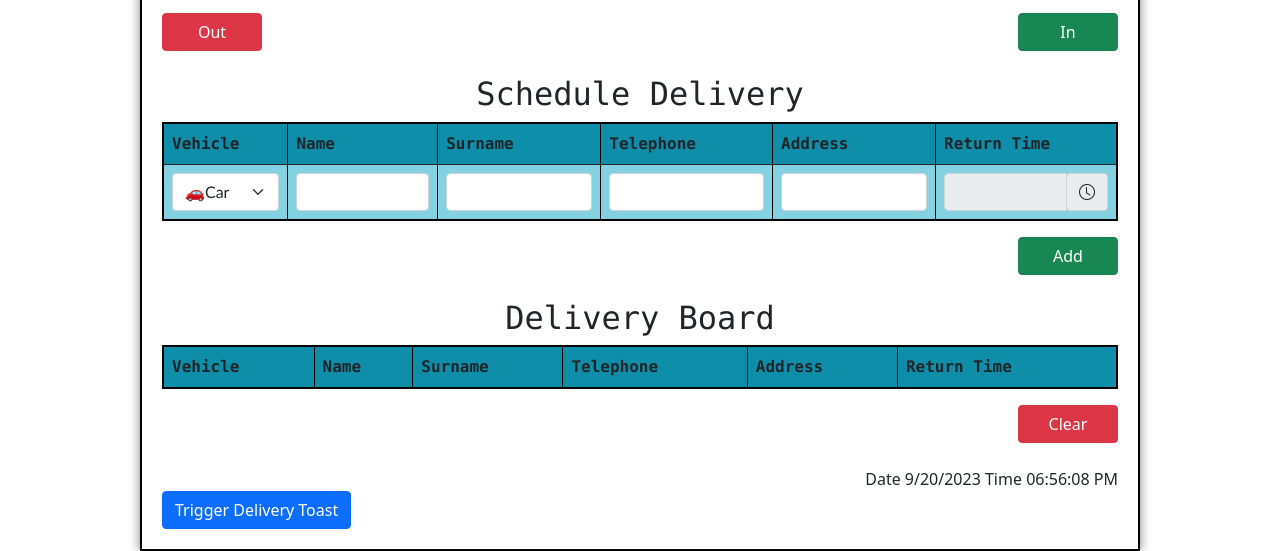
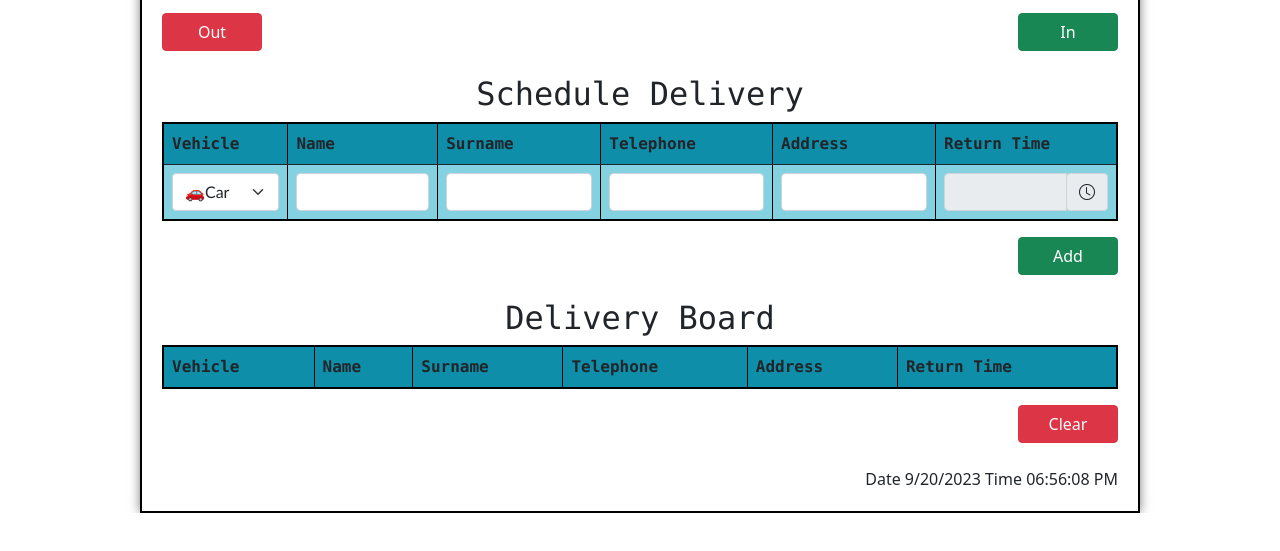
Before and after one commit to Chawastic/WeDeliverTECH, a plain HTML site: page Web Application/index.html in a window 1280 px wide. Shown: the part 373-924 px from the top of the page. After the commit the page ends 886 px from the top, so only its background shows below. Drawn offline with nearby package versions, Linux system fonts and the light colour scheme; no server answers.

Commit message:
remove trigger delivery toast button

```diff
--- a/Web Application/index.html
+++ b/Web Application/index.html
@@ -192,14 +192,6 @@
           </div>
 
 
-
-          <button id="triggerDeliveryLateToastButton" class="btn btn-primary">Trigger Delivery Toast</button>
-
-
-
-
-
-
     <script src="https://code.jquery.com/jquery-3.7.1.js" integrity="sha256-eKhayi8LEQwp4NKxN+CfCh+3qOVUtJn3QNZ0TciWLP4=" crossorigin="anonymous"></script>
     <script src="https://cdn.jsdelivr.net/npm/bootstrap@5.3.1/dist/js/bootstrap.bundle.min.js" integrity="sha384-HwwvtgBNo3bZJJLYd8oVXjrBZt8cqVSpeBNS5n7C8IVInixGAoxmnlMuBnhbgrkm" crossorigin="anonymous"></script>
     <script src="https://cdnjs.cloudflare.com/ajax/libs/moment.js/2.29.1/moment.min.js"></script>
```
